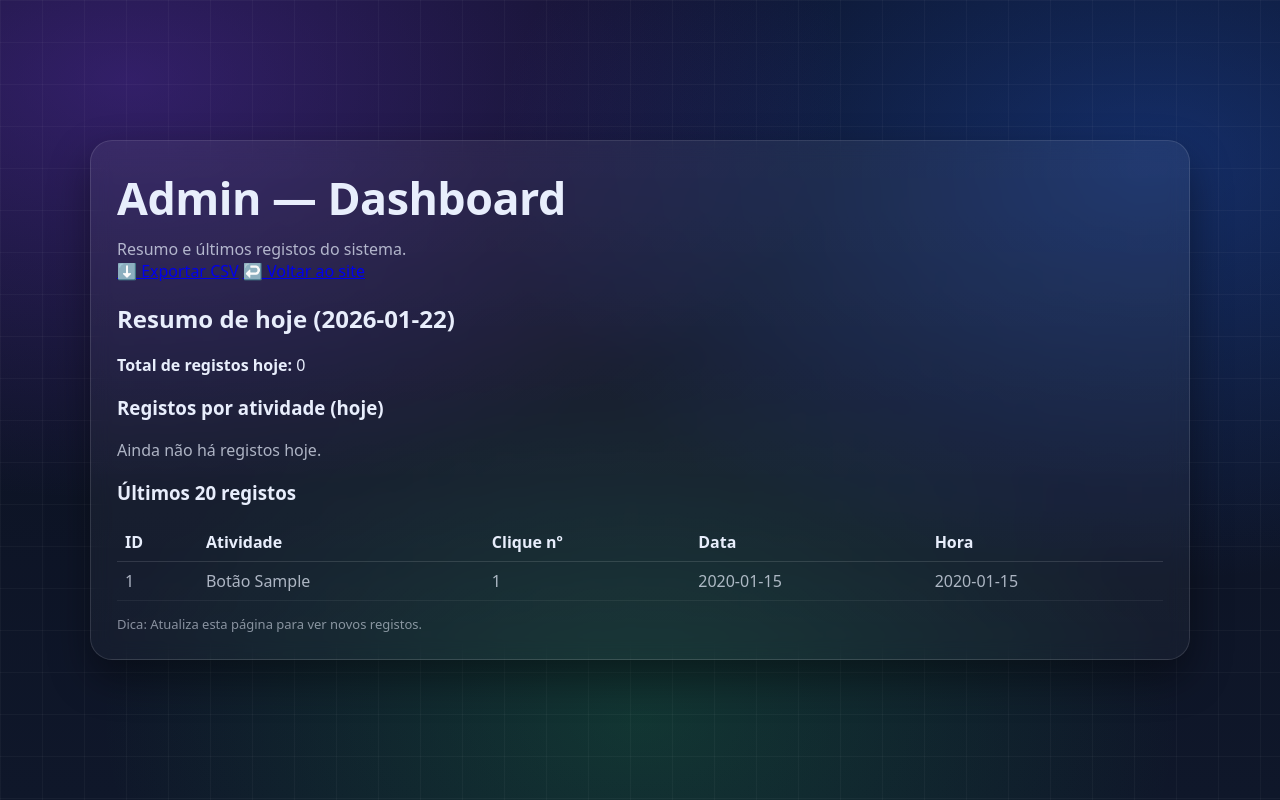
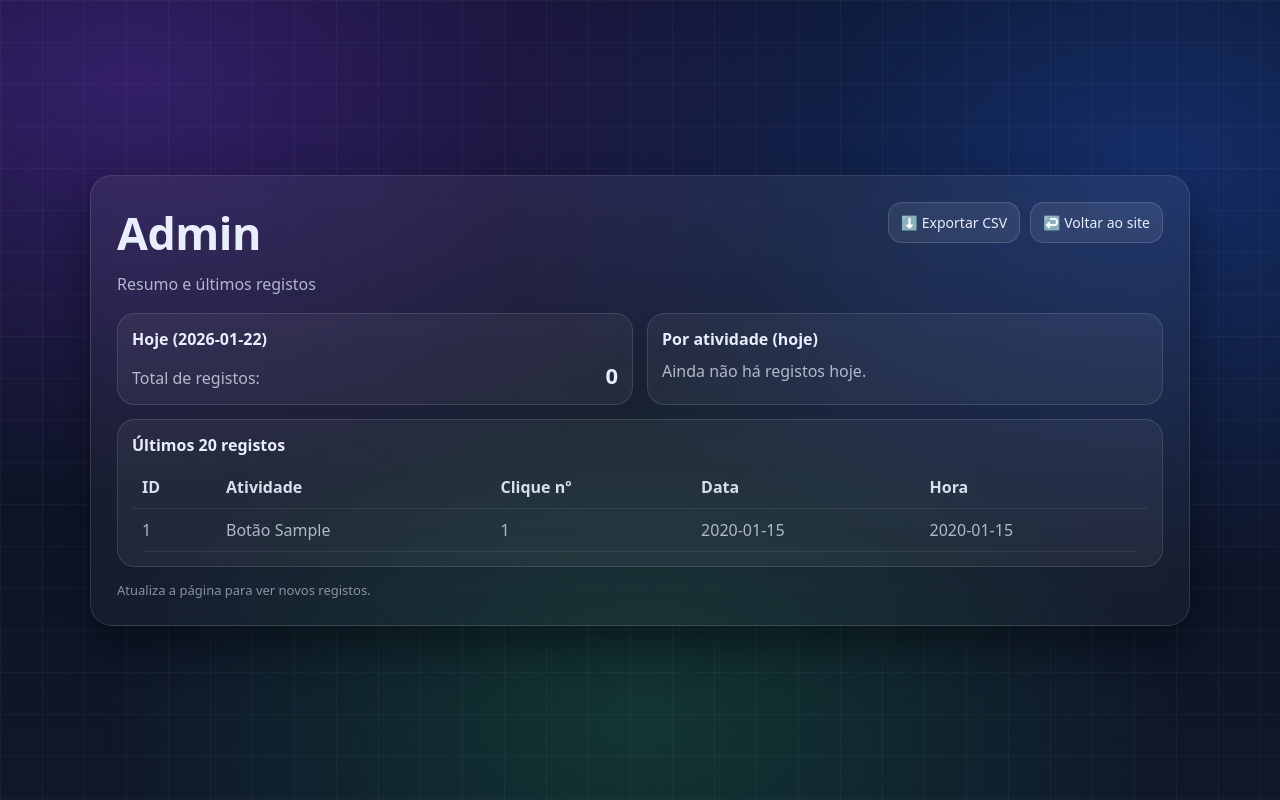
Before and after one commit to Vieira1-1/registo-cliques, a Flask app: page /admin in a window 1280 px wide. Run offline with Flask 3, Linux system fonts and the light colour scheme; tables that the repository leaves empty hold one stand-in row (values such as "Sample post").

Commit message:
Refactor admin dashboard layout and content

```diff
--- a/templates/admin.html
+++ b/templates/admin.html
@@ -9,34 +9,38 @@
 <body>
 
   <main class="card">
-    <div class="header">
+    <div class="admin-top">
       <div>
-        <h1>Admin — Dashboard</h1>
-        <p class="sub">Resumo e últimos registos do sistema.</p>
+        <h1>Admin</h1>
+        <p class="sub">Resumo e últimos registos</p>
       </div>
 
-      <div class="header-actions">
-        <a class="export" href="/api/export.csv">⬇️ Exportar CSV</a>
-        <a class="export" href="/">↩️ Voltar ao site</a>
+      <div class="admin-actions">
+        <a class="action-btn" href="/api/export.csv">⬇️ Exportar CSV</a>
+        <a class="action-btn" href="/">↩️ Voltar ao site</a>
       </div>
     </div>
 
-    <section class="manual">
-      <h2>Resumo de hoje ({{ today }})</h2>
-
-      <div class="manual-block">
-        <p><strong>Total de registos hoje:</strong> {{ total_today }}</p>
+    <section class="admin-grid">
+      <div class="admin-box">
+        <h2>Hoje ({{ today }})</h2>
+        <p class="admin-kpi">
+          <span class="kpi-label">Total de registos:</span>
+          <span class="kpi-value">{{ total_today }}</span>
+        </p>
       </div>
 
-      <div class="manual-block">
-        <h3>Registos por atividade (hoje)</h3>
+      <div class="admin-box">
+        <h2>Por atividade (hoje)</h2>
+
         {% if per_activity|length == 0 %}
-          <p style="color: rgba(232,238,252,0.72);">Ainda não há registos hoje.</p>
+          <p class="admin-muted">Ainda não há registos hoje.</p>
         {% else %}
-          <ul>
+          <ul class="admin-list">
             {% for item in per_activity %}
-              <li style="color: rgba(232,238,252,0.72);">
-                <strong>{{ item.activity }}</strong>: {{ item.total }}
+              <li>
+                <span class="tag"> {{ item.activity }} </span>
+                <span class="count">{{ item.total }}</span>
               </li>
             {% endfor %}
           </ul>
@@ -44,31 +48,31 @@
       </div>
     </section>
 
-    <section class="log">
-      <h3>Últimos 20 registos</h3>
+    <section class="admin-box admin-table-box">
+      <h2>Últimos 20 registos</h2>
 
       {% if recent|length == 0 %}
-        <p class="hint">Ainda não há registos.</p>
+        <p class="admin-muted">Ainda não há registos.</p>
       {% else %}
-        <div style="overflow-x:auto;">
-          <table style="width:100%; border-collapse: collapse;">
+        <div class="table-wrap">
+          <table class="admin-table">
             <thead>
               <tr>
-                <th style="text-align:left; padding:8px; border-bottom:1px solid rgba(255,255,255,0.12);">ID</th>
-                <th style="text-align:left; padding:8px; border-bottom:1px solid rgba(255,255,255,0.12);">Atividade</th>
-                <th style="text-align:left; padding:8px; border-bottom:1px solid rgba(255,255,255,0.12);">Clique nº</th>
-                <th style="text-align:left; padding:8px; border-bottom:1px solid rgba(255,255,255,0.12);">Data</th>
-                <th style="text-align:left; padding:8px; border-bottom:1px solid rgba(255,255,255,0.12);">Hora</th>
+                <th>ID</th>
+                <th>Atividade</th>
+                <th>Clique nº</th>
+                <th>Data</th>
+                <th>Hora</th>
               </tr>
             </thead>
             <tbody>
               {% for r in recent %}
               <tr>
-                <td style="padding:8px; border-bottom:1px solid rgba(255,255,255,0.06); color: rgba(232,238,252,0.72);">{{ r.id }}</td>
-                <td style="padding:8px; border-bottom:1px solid rgba(255,255,255,0.06); color: rgba(232,238,252,0.72);">{{ r.activity }}</td>
-                <td style="padding:8px; border-bottom:1px solid rgba(255,255,255,0.06); color: rgba(232,238,252,0.72);">{{ r.seq }}</td>
-                <td style="padding:8px; border-bottom:1px solid rgba(255,255,255,0.06); color: rgba(232,238,252,0.72);">{{ r.date }}</td>
-                <td style="padding:8px; border-bottom:1px solid rgba(255,255,255,0.06); color: rgba(232,238,252,0.72);">{{ r.time }}</td>
+                <td>{{ r.id }}</td>
+                <td>{{ r.activity }}</td>
+                <td>{{ r.seq }}</td>
+                <td>{{ r.date }}</td>
+                <td>{{ r.time }}</td>
               </tr>
               {% endfor %}
             </tbody>
@@ -77,7 +81,7 @@
       {% endif %}
     </section>
 
-    <p class="hint">Dica: Atualiza esta página para ver novos registos.</p>
+    <p class="hint">Atualiza a página para ver novos registos.</p>
   </main>
 
 </body>
```
